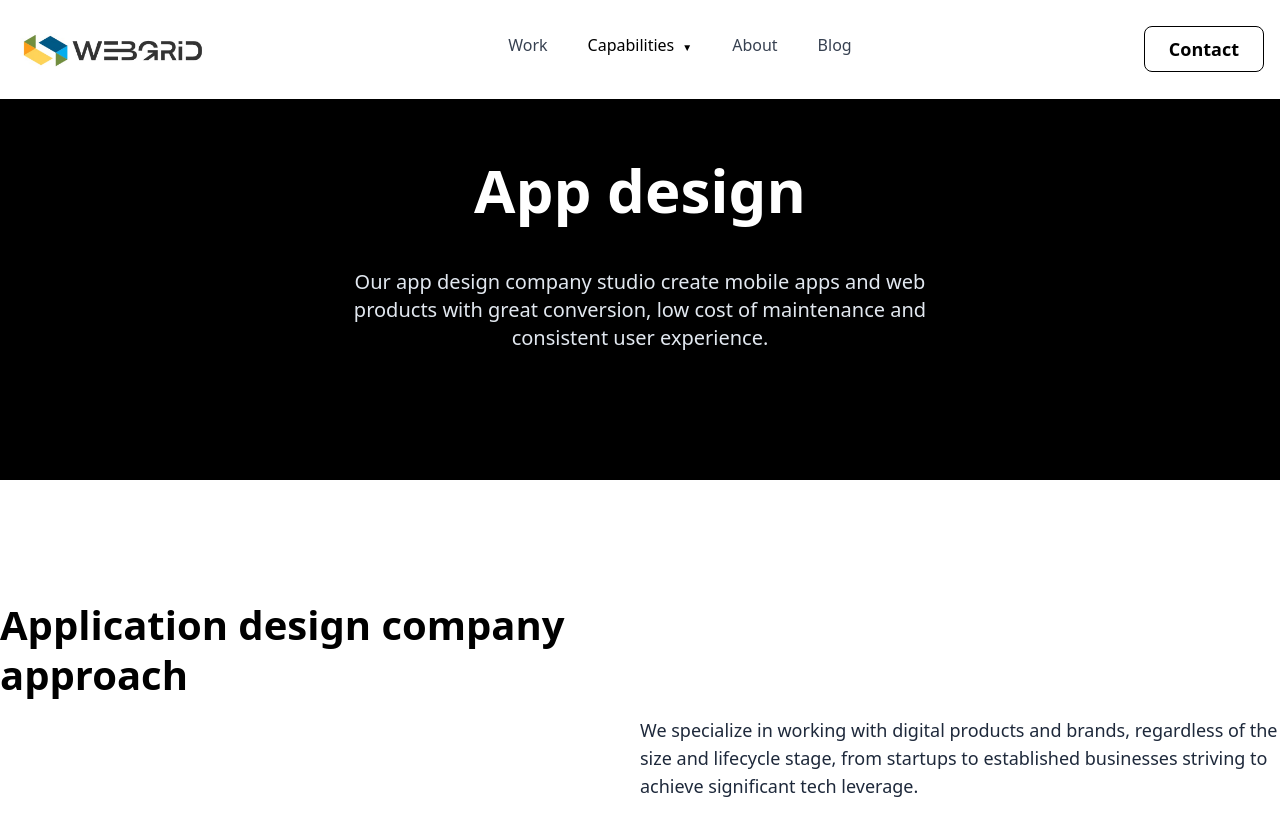
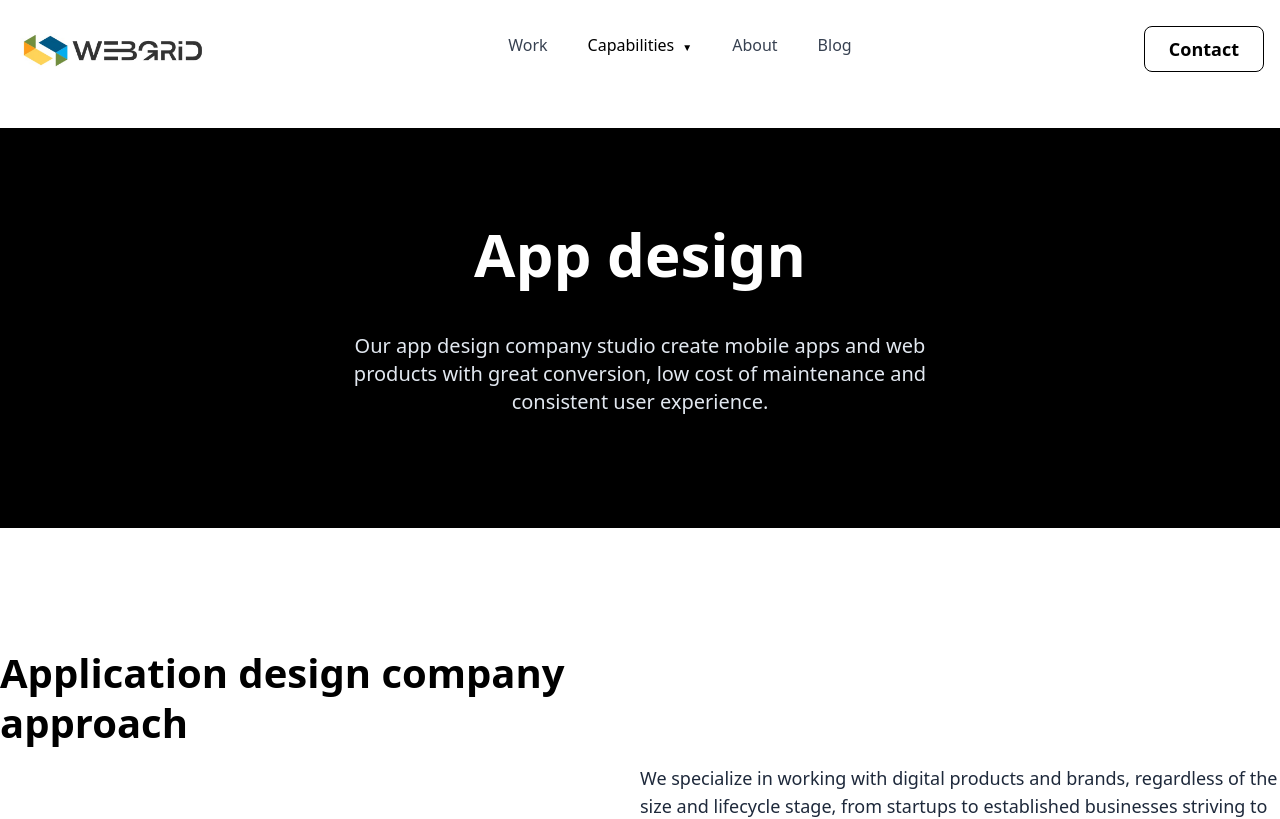
Before and after one commit to Softechbengaluru/webgrird-frontend, a Next.js app: page /app-design in a window 1280 px wide. Shown: the top 819 px of the page. Built offline with nearby package versions, Linux system fonts and the light colour scheme.

Commit message:
Fixed margin

```diff
--- a/app/app-design/page.jsx
+++ b/app/app-design/page.jsx
@@ -37,8 +37,8 @@ const page = () => {
 
   return (
     <>
-      <div className="bg-black h-[400px] md:mt-20 md:pt-0 pt-10">
-        <div className="text-center flex justify-center pt-20 pb-6">
+      <div className="bg-black h-[400px] md:pt-0 pt-10">
+        <div className="text-center flex justify-center pt-24 pb-6">
           <h1 className="text-white text-5xl md:text-6xl font-bold">
             App design
           </h1>
--- a/app/layout.js
+++ b/app/layout.js
@@ -13,7 +13,7 @@ export default function RootLayout({ children }) {
       <body>
         <div className="w-full">
           <Navbar />
-          <div className=" w-full overflow-x-hidden">
+          <div className="mt-32 w-full overflow-x-hidden">
             {children}
             <Footer />
           </div>
```
